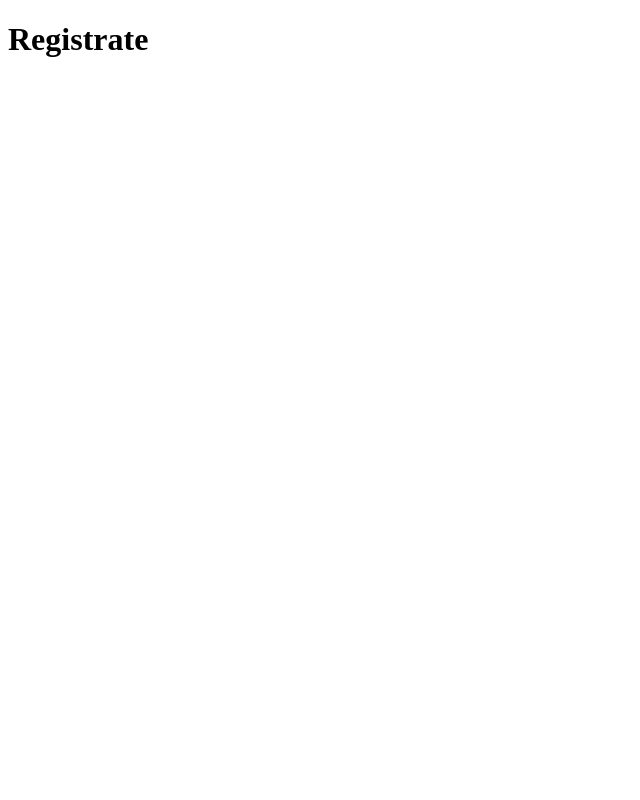
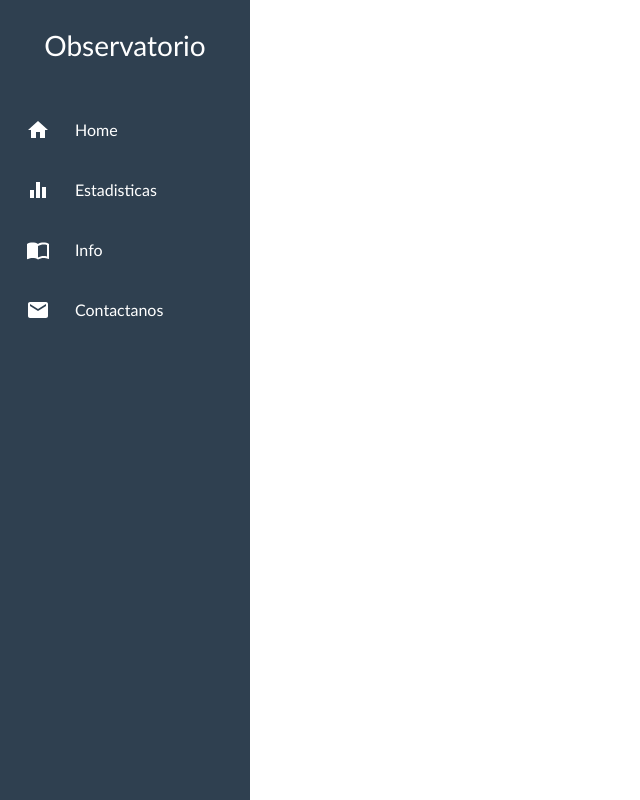
Before and after one commit to JorgeEspadas/Phoenix, a React (Create React App) app: page /signup in a window 1280 px wide. Shown: the whole page, without its empty margins (0-640 px from the left). Built offline with nearby package versions, Linux system fonts and the light colour scheme.

Commit message:
Primera parte del Sidebar

```diff
--- a/package.json
+++ b/package.json
@@ -3,9 +3,12 @@
   "version": "0.1.0",
   "private": true,
   "dependencies": {
+    "@material-ui/core": "^4.12.3",
+    "@material-ui/icons": "^4.11.2",
     "@testing-library/jest-dom": "^5.14.1",
     "@testing-library/react": "^11.2.7",
     "@testing-library/user-event": "^12.8.3",
+    "bootstrap": "^5.1.0",
     "react": "^17.0.2",
     "react-dom": "^17.0.2",
     "react-router-dom": "^5.2.0",
--- a/src/App.js
+++ b/src/App.js
@@ -1,17 +1,22 @@
 import React from 'react';
-import { BrowserRouter as Router, Switch, Route } from 'react-router-dom';
-import Login from './componets/auth/Login';
-import Signup from './componets/auth/Signup';
+import Sidebar from './Components/Sidebar.js';
+//import { BrowserRouter as Router, Switch, Route } from 'react-router-dom';
+//import Login from './componets/auth/Login';
+//import Signup from './componets/auth/Signup';
 
 function App() {
+
   return (
-    <Router>
+    /*<Router>
       <Switch>
         <Route exact path="/" component={Login} />
         <Route exact path="/signup" component={Signup} />
         <Route />
       </Switch>
-    </Router>
+    </Router>*/
+    <div className='App'>
+      <Sidebar/>
+    </div>
   );
 }
 
--- /dev/null
+++ b/src/Components/Sidebar.js
@@ -0,0 +1,33 @@
+import { Icon } from '@material-ui/core';
+import React from 'react';
+import '../css/Sidebar.css';
+import {SidebarData} from './SidebarData';
+import ComputerIcon from '@material-ui/icons/DesktopWindows';
+
+//Obtiene datos de SidebarData.js para construir el Menu
+function Sidebar() {
+    return (
+        <div className='Sidebar'>
+            <div className='NombreProyecto'>
+                <h3>Observatorio</h3>
+            </div>
+            <div>
+                <ul className='SidebarModulos'>
+                    {SidebarData.map((val, key) => {
+                        return(
+                        <li key={key}
+                            className='Modulos'
+                            id={window.location.pathname == val.Link ? "activo" : ""}
+                            onClick={ ()=> window.location.pathname = val.Link }>
+                                <div id='Icono'>{val.Icono}</div>
+                                <div id='Nombre'>{val.Modulo}</div>
+                        </li>);
+                    })}
+                </ul>
+            </div>
+
+        </div>
+    )
+}
+
+export default Sidebar
--- /dev/null
+++ b/src/Components/SidebarData.js
@@ -0,0 +1,29 @@
+import React from 'react'
+import HomeIcon from '@material-ui/icons/Home';
+import EstadisticasIcon from '@material-ui/icons/Equalizer';
+import InfoIcon from '@material-ui/icons/ImportContacts';
+import ContactoIcon from '@material-ui/icons/Mail';
+
+
+export const SidebarData = [
+    {
+        Modulo: "Home",
+        Icono: <HomeIcon/>,
+        Link: "/HomePage"
+    },
+    {
+        Modulo: "Estadisticas",
+        Icono: <EstadisticasIcon/>,
+        Link: "/EstadisticasPage"
+    },
+    {
+        Modulo: "Info",
+        Icono: <InfoIcon/>,
+        Link: "/InfoPage"
+    },
+    {
+        Modulo: "Contactanos",
+        Icono: <ContactoIcon/>,
+        Link: "/ContactoPage"
+    }
+];
--- a/src/componets/auth/Login.js
+++ b/src/componets/auth/Login.js
@@ -14,10 +14,10 @@ const Login = () => {
     return (
         <div className="">
             <div className="">
-                <h1>Inicia Sesión</h1>
+                <h1 style={{color:'red'}}>Inicia Sesión</h1>
 
                 <form>
-                    <div className="">
+                    <div className="text-success">
                         <label htmlFor="email">Email</label>
                         <input
                             type="email"
--- /dev/null
+++ b/src/css/Sidebar.css
@@ -0,0 +1,60 @@
+.App {
+  width: 100vw;
+  height: 100vh;
+}
+
+.Sidebar {
+  height: 100%;
+  width: 250px;
+  background-color: #2f4050;
+}
+
+.NombreProyecto {
+  width: 100%;
+  height: 100px;
+  margin: 0;
+  display: flex;
+  flex-direction: row;
+  color: white;
+  justify-content: center;
+  align-items: center;
+  font-family: "Trebuchet MS", "Lucida Sans Unicode", "Lucida Grande",
+    "Lucida Sans", Arial, sans-serif;
+}
+
+.SidebarModulos {
+  height: auto;
+  padding: 0;
+  width: 100%;
+}
+
+.SidebarModulos .Modulos {
+  width: 100%;
+  height: 60px;
+  list-style-type: none;
+  margin: 0;
+  display: flex;
+  flex-direction: row;
+  color: white;
+  justify-content: center;
+  align-items: center;
+  font-family: "Trebuchet MS", "Lucida Sans Unicode", "Lucida Grande",
+    "Lucida Sans", Arial, sans-serif;
+}
+.SidebarModulos .Modulos:hover {
+  cursor: pointer;
+  background-color: #293846;
+}
+
+.SidebarModulos .Modulos #activo {
+  background-color: #293846;
+}
+
+.Modulos #Icono {
+  flex: 30%;
+  display: grid;
+  place-items: center;
+}
+.Modulos #Nombre {
+  flex: 70%;
+}
--- a/src/index.js
+++ b/src/index.js
@@ -1,7 +1,9 @@
 import React from 'react';
 import ReactDOM from 'react-dom';
 import App from './App';
-import reportWebVitals from './reportWebVitals';
+import 'bootstrap/dist/css/bootstrap.min.css'
+//import reportWebVitals from './reportWebVitals';
+
 
 ReactDOM.render(
   <React.StrictMode>
@@ -13,4 +15,4 @@ ReactDOM.render(
 // If you want to start measuring performance in your app, pass a function
 // to log results (for example: reportWebVitals(console.log))
 // or send to an analytics endpoint. Learn more: https://bit.ly/CRA-vitals
-reportWebVitals();
+//reportWebVitals();
```
Also changed, not shown: src/setupTests.js (deleted, +0 -5 lines), src/css/index.css (deleted), 2 other files (tests, documents, lock files or other folders).
